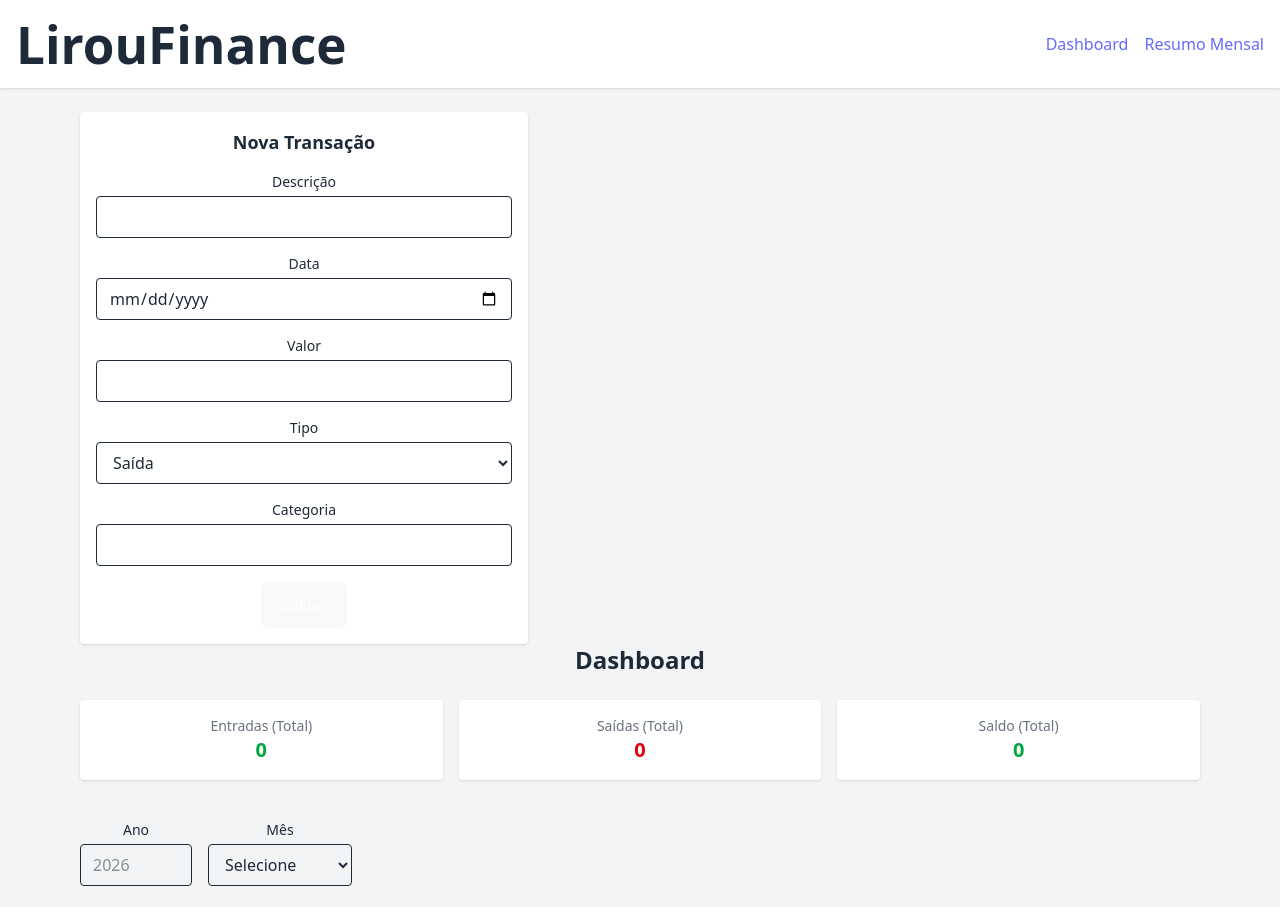
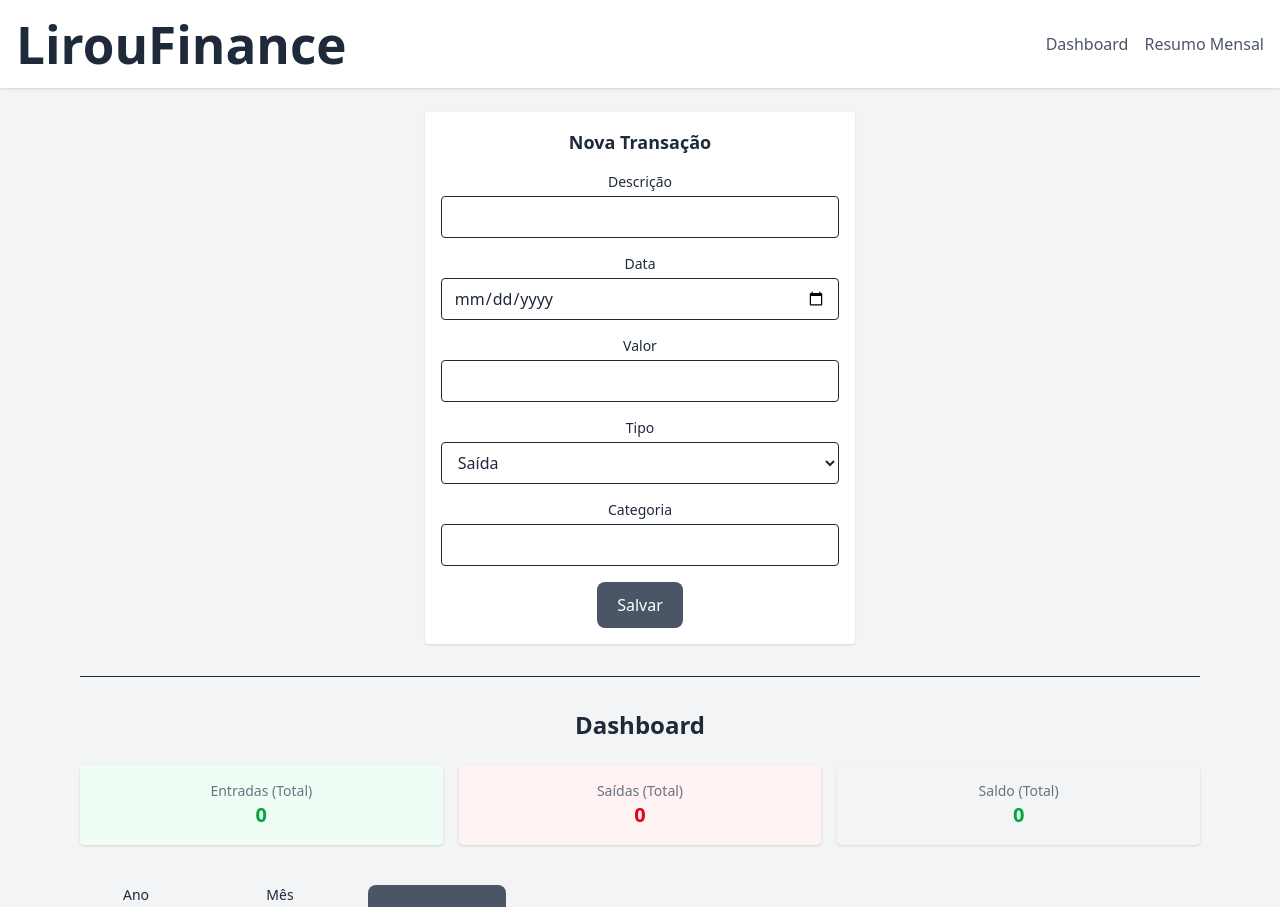
Before and after one commit to mayc0njr/lirou-budget, a Vue app: page /dashboard in a window 1280 px wide. Shown: the top 907 px of the page. Built offline with nearby package versions, Linux system fonts and the light colour scheme.

Commit message:
Export csv, refatoracao da dashboard, ajuste no layout e mais testes

```diff
--- a/src/components/TransactionForm.vue
+++ b/src/components/TransactionForm.vue
@@ -52,7 +52,7 @@ function submit() {
     class="max-w-md space-y-4 bg-white p-4 rounded shadow"
     @submit.prevent="submit"
   >
-    <h3 class="text-lg font-semibold">
+    <h3 class="text-lg font-semibold sm:px-32">
       Nova Transação
     </h3>
 
@@ -106,7 +106,7 @@ function submit() {
 
     <button
       type="submit"
-      class="bg-blue-600 text-white px-4 py-2 rounded hover:bg-blue-700"
+      class="bg-gray-600 text-white px-4 py-2 rounded hover:bg-gray-700"
     >
       Salvar
     </button>
--- a/src/style.css
+++ b/src/style.css
@@ -3,9 +3,6 @@
   line-height: 1.5;
   font-weight: 400;
 
-  color-scheme: light dark;
-  color: rgba(255, 255, 255, 0.87);
-  background-color: #242424;
 
   font-synthesis: none;
   text-rendering: optimizeLegibility;
@@ -15,11 +12,7 @@
 
 a {
   font-weight: 500;
-  color: #646cff;
   text-decoration: inherit;
-}
-a:hover {
-  color: #535bf2;
 }
 
 body {
@@ -42,16 +35,8 @@ button {
   font-size: 1em;
   font-weight: 500;
   font-family: inherit;
-  background-color: #1a1a1a;
   cursor: pointer;
   transition: border-color 0.25s;
-}
-button:hover {
-  border-color: #646cff;
-}
-button:focus,
-button:focus-visible {
-  outline: 4px auto -webkit-focus-ring-color;
 }
 
 .card {
@@ -63,16 +48,3 @@ button:focus-visible {
   margin: 0;
   text-align: center;
 }
-
-@media (prefers-color-scheme: light) {
-  :root {
-    color: #213547;
-    background-color: #ffffff;
-  }
-  a:hover {
-    color: #747bff;
-  }
-  button {
-    background-color: #f9f9f9;
-  }
-}
--- /dev/null
+++ b/src/utils/csv.ts
@@ -0,0 +1,48 @@
+import type { Transaction } from '@/types/Transaction'
+
+export function transactionsToCSV(transactions: Transaction[]): string {
+  const header = [
+    'Descrição',
+    'Data',
+    'Tipo',
+    'Categoria',
+    'Valor'
+  ]
+
+  const rows = transactions.map(t => [
+    t.description,
+    t.date,
+    t.type === 'income' ? 'Entrada' : 'Saída',
+    t.category,
+    t.value.toString()
+  ])
+
+  const csv = [
+    header,
+    ...rows
+  ]
+    .map(row => row.join(','))
+    .join(';\n')
+
+  return csv
+}
+
+export function downloadCSV(
+  transactions: Transaction[],
+  filename: string
+) {
+
+  const content = transactionsToCSV(transactions)
+  const blob = new Blob([content], {
+    type: 'text/csv;charset=utf-8;'
+  })
+
+  const url = URL.createObjectURL(blob)
+
+  const link = document.createElement('a')
+  link.href = url
+  link.download = filename
+  link.click()
+
+  URL.revokeObjectURL(url)
+}
--- a/src/views/Dashboard.vue
+++ b/src/views/Dashboard.vue
@@ -3,6 +3,7 @@ import { ref, computed } from 'vue'
 import { useTransactionsStore } from '@/stores/transactions'
 import TransactionForm from '@/components/TransactionForm.vue'
 import type { Transaction } from '@/types/Transaction'
+import { transactionsToCSV, downloadCSV } from '@/utils/csv'
 
 const store = useTransactionsStore()
 
@@ -48,15 +49,39 @@ const categoryTotals = computed(() =>
     : {}
 )
 
+const exportableTransactions = computed(() =>
+  selectedMonth.value
+    ? store.getTransactionsByMonth(selectedMonth.value)
+    : store.transactions
+)
+
 function handleSubmit(transaction: Transaction) {
   store.addTransaction(transaction)
+}
+
+function exportCSV() {
+
+  const suffix = selectedMonth.value
+    ? `-${selectedMonth.value}`
+    : ''
+
+  downloadCSV(exportableTransactions.value, `transacoes${suffix}.csv`)
 }
 
 </script>
 
 <template>
 
-  <TransactionForm @submit="handleSubmit" />
+  <section>
+    <div class="place-items-center grid">
+      <TransactionForm
+        data-testid="transaction-form"
+        @submit="handleSubmit"
+      />
+    </div>
+  </section>
+
+  <hr class="my-8" />
 
   <h2 class="text-2xl font-semibold mb-6">
     Dashboard
@@ -64,21 +89,21 @@ function handleSubmit(transaction: Transaction) {
 
   <!-- 🔹 RESUMO GLOBAL -->
   <div class="grid grid-cols-1 md:grid-cols-3 gap-4 mb-10">
-    <div class="bg-white p-4 rounded shadow">
+    <div class="bg-green-50 p-4 rounded shadow" data-testid="summary-income">
       <p class="text-sm text-gray-500">Entradas (Total)</p>
       <p class="text-xl font-semibold text-green-600">
         {{ store.totalIncome }}
       </p>
     </div>
 
-    <div class="bg-white p-4 rounded shadow">
+    <div class="bg-red-50 p-4 rounded shadow" data-testid="summary-expense">
       <p class="text-sm text-gray-500">Saídas (Total)</p>
       <p class="text-xl font-semibold text-red-600">
         {{ store.totalExpense }}
       </p>
     </div>
 
-    <div class="bg-white p-4 rounded shadow">
+    <div class="bg-grey-50 p-4 rounded shadow"a data-testid="summary-balance">
       <p class="text-sm text-gray-500">Saldo (Total)</p>
       <p
         class="text-xl font-semibold"
@@ -102,8 +127,8 @@ function handleSubmit(transaction: Transaction) {
         max="2100"
         v-model="selectedYear"
         class="rounded border px-3 py-2 w-28"
-      placeholder="2026"
         id="inputYear"
+        data-testid="filter-year"
       />
     </div>
 
@@ -116,6 +141,7 @@ function handleSubmit(transaction: Transaction) {
         v-model="selectedMonthNumber"
         class="rounded border px-3 py-2 w-36"
         id="inputMonth"
+        data-testid="filter-month"
       >
         <option value="">Selecione</option>
         <option
@@ -127,6 +153,13 @@ function handleSubmit(transaction: Transaction) {
         </option>
       </select>
     </div>
+    <button
+      data-testid="export-csv"
+      class="px-4 py-2 border rounded bg-gray-600 hover:bg-gray-700 text-white"
+      @click="exportCSV"
+    >
+      Exportar CSV
+    </button>
   </div>
 
   <!-- 🔹 RESUMO MENSAL -->
@@ -134,21 +167,21 @@ function handleSubmit(transaction: Transaction) {
     v-if="selectedMonth"
     class="grid grid-cols-1 md:grid-cols-3 gap-4 mb-8"
   >
-    <div class="bg-white p-4 rounded shadow">
+    <div class="bg-green-50 p-4 rounded shadow" data-testid="monthly-income">
       <p class="text-sm text-gray-500">Entradas do mês</p>
       <p class="text-xl font-semibold text-green-600">
         {{ monthlyIncome }}
       </p>
     </div>
 
-    <div class="bg-white p-4 rounded shadow">
+    <div class="bg-red-50 p-4 rounded shadow" data-testid="monthly-expense">
       <p class="text-sm text-gray-500">Saídas do mês</p>
       <p class="text-xl font-semibold text-red-600">
         {{ monthlyExpense }}
       </p>
     </div>
 
-    <div class="bg-white p-4 rounded shadow">
+    <div class="bg-gray-50 p-4 rounded shadow" data-testid="monthly-balance">
       <p class="text-sm text-gray-500">Saldo do mês</p>
       <p
         class="text-xl font-semibold"
@@ -180,6 +213,7 @@ function handleSubmit(transaction: Transaction) {
           v-for="t in monthlyTransactions"
           :key="t.id"
           class="border-t"
+          data-testid="transaction-row"
         >
           <td class="px-4 py-2">
             {{ t.date }}
```
Also changed, not shown: 2 other files (tests, documents, lock files or other folders). Lines whose indentation alone changed are shown as unchanged.
